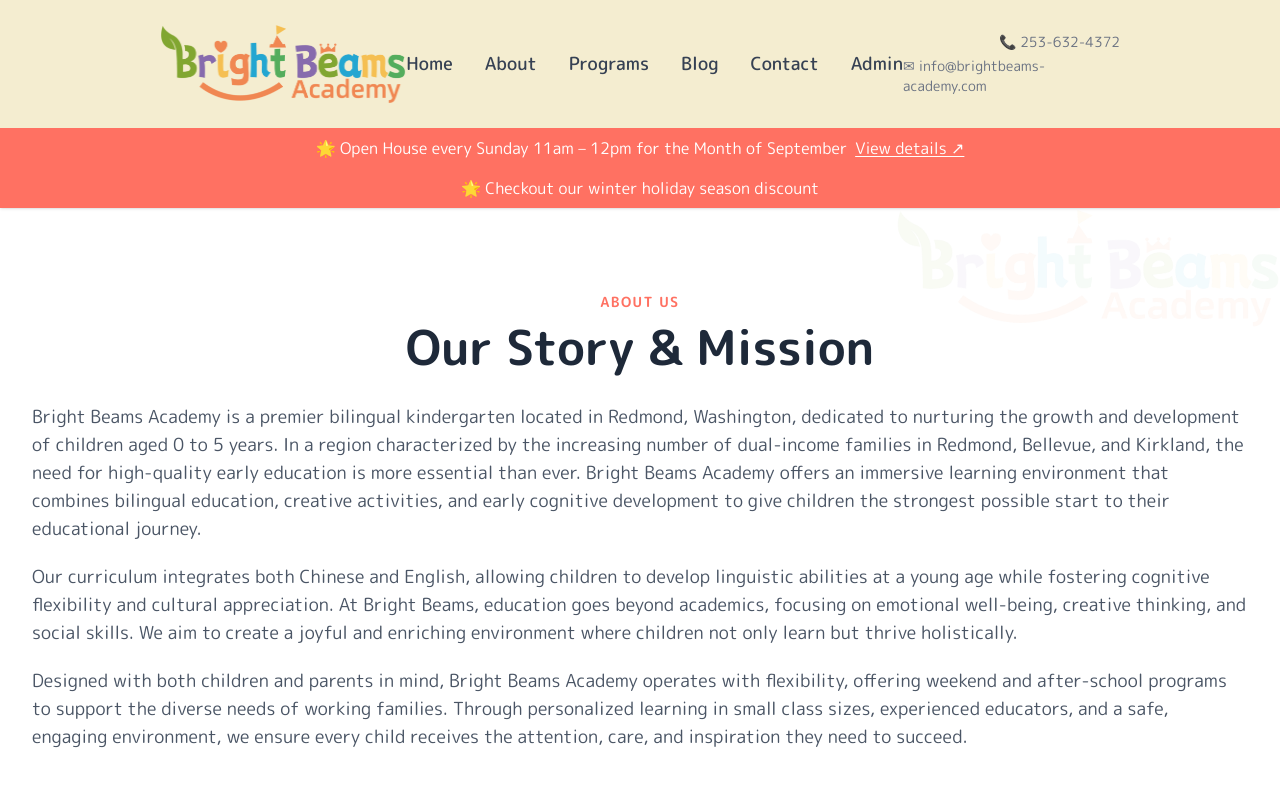
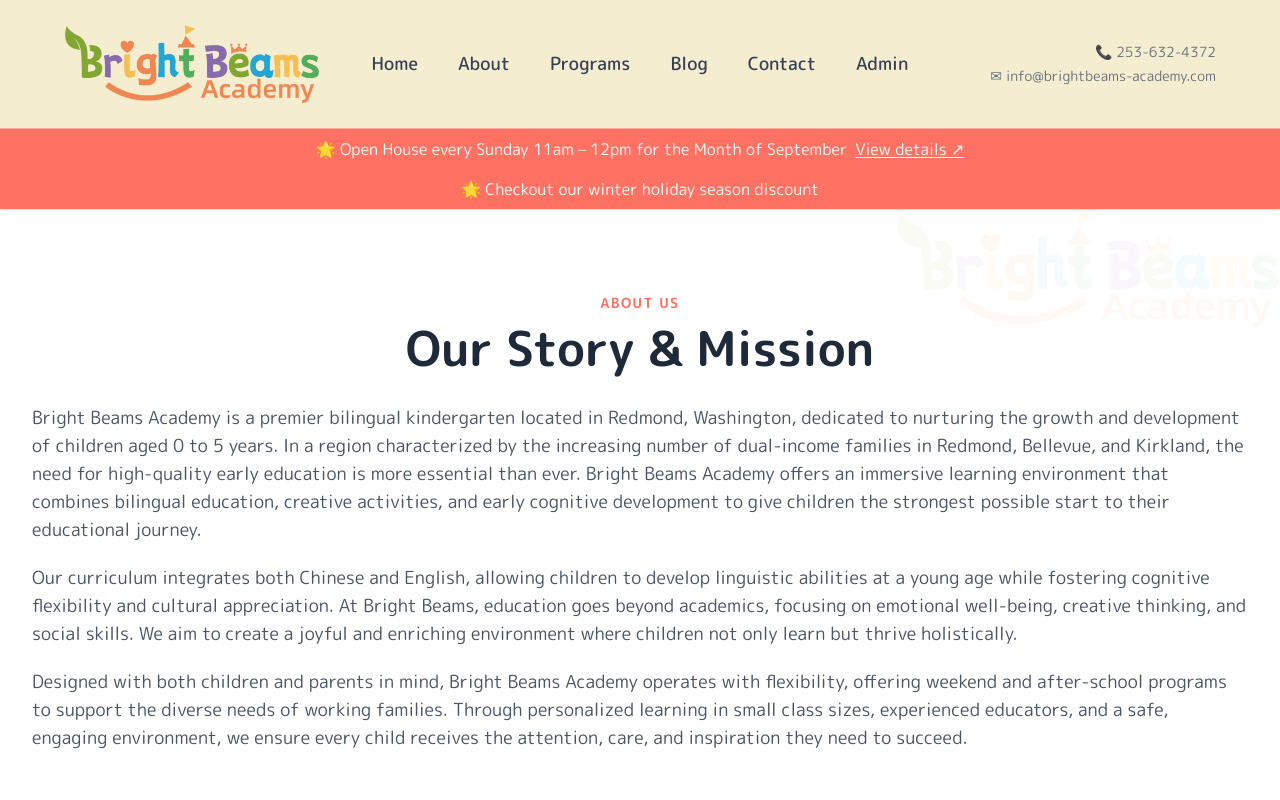
Before and after one commit to BrightBeamsAcademy/official_website, a Next.js app: page /about in a window 1280 px wide. Shown: the top 800 px of the page. Built offline with nearby package versions, Linux system fonts and the light colour scheme.

Commit message:
Align header content and separate notices

```diff
--- a/app/components/Header.tsx
+++ b/app/components/Header.tsx
@@ -18,14 +18,14 @@
 
   return (
     <header className="bg-[#F4EDD0] shadow-sm sticky top-0 z-50">
-      <div className="max-w-5xl mx-auto px-8 py-6 flex items-center justify-between">
+      <div className="grid w-full grid-cols-[minmax(0,1fr)_auto_minmax(0,1fr)] items-center px-6 py-6 sm:px-8 lg:px-12 xl:px-16">
         {/* Logo */}
-        <Link href="/">
+        <Link href="/" className="justify-self-start">
           <Image src="/logo.png" alt="Bright Beams Academy" width={307} height={96} className="h-20 w-auto" />
         </Link>
 
         {/* Desktop Nav */}
-        <nav className="hidden md:flex gap-8">
+        <nav className="hidden xl:flex gap-10">
           {navLinks.map((link) => (
             <Link
               key={link.href}
@@ -38,13 +38,13 @@
         </nav>
 
         {/* Contact info + mobile toggle */}
-        <div className="flex items-center gap-4">
-          <div className="hidden md:flex flex-col items-end text-sm text-gray-500 gap-1">
+        <div className="flex justify-self-end items-center gap-4">
+          <div className="hidden xl:flex flex-col items-end text-sm text-gray-500 gap-1">
             <a href={`tel:${CONTACT.phoneTel}`} className="hover:text-[#ff7162] transition-colors">📞 {CONTACT.phone}</a>
             <a href={`mailto:${CONTACT.email}`} className="hover:text-[#ff7162] transition-colors">✉ {CONTACT.email}</a>
           </div>
           <button
-            className="md:hidden text-gray-600"
+            className="xl:hidden text-gray-600"
             onClick={() => setMenuOpen(!menuOpen)}
           >
             {menuOpen ? "✕" : "☰"}
@@ -54,7 +54,7 @@
 
       {/* Mobile Nav */}
       {menuOpen && (
-        <div className="md:hidden bg-[#F4EDD0] border-t px-4 pb-4">
+        <div className="xl:hidden bg-[#F4EDD0] border-t px-4 pb-4">
           {navLinks.map((link) => (
             <Link
               key={link.href}
@@ -77,7 +77,7 @@
         href="/BBA%20Flyer%20-%20OPEN%20HOUSE.pdf"
         target="_blank"
         rel="noopener noreferrer"
-        className="block bg-[#ff7162] text-white text-sm md:text-base hover:opacity-90 transition-opacity"
+        className="block border-t border-white/40 bg-[#ff7162] text-white text-sm md:text-base hover:opacity-90 transition-opacity"
       >
         <div className="max-w-5xl mx-auto px-8 py-2 text-center">
           🌟 Open House every Sunday 11am – 12pm for the Month of September
```
Also changed, not shown: 1 other file (tests, documents, lock files or other folders).
